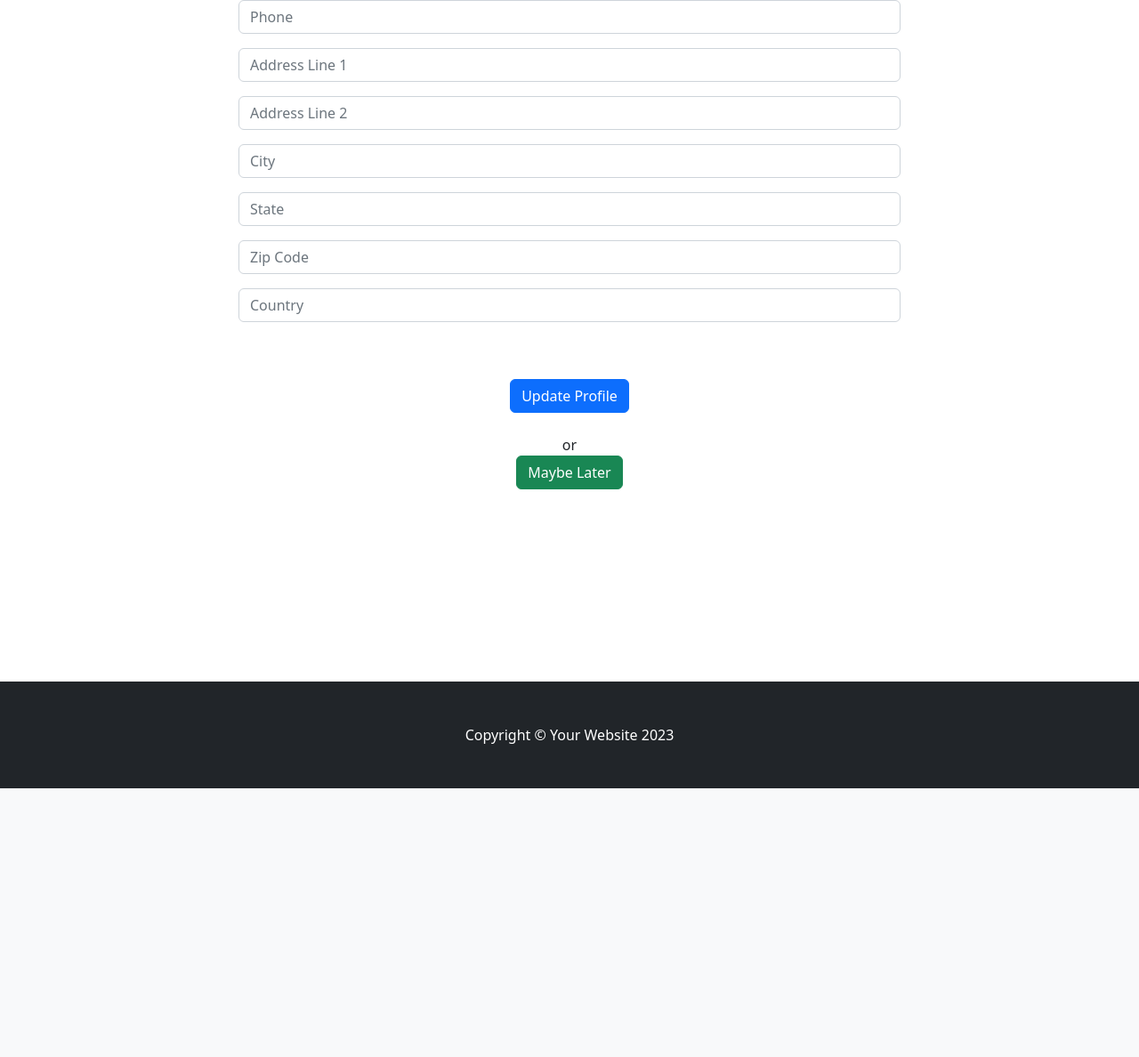
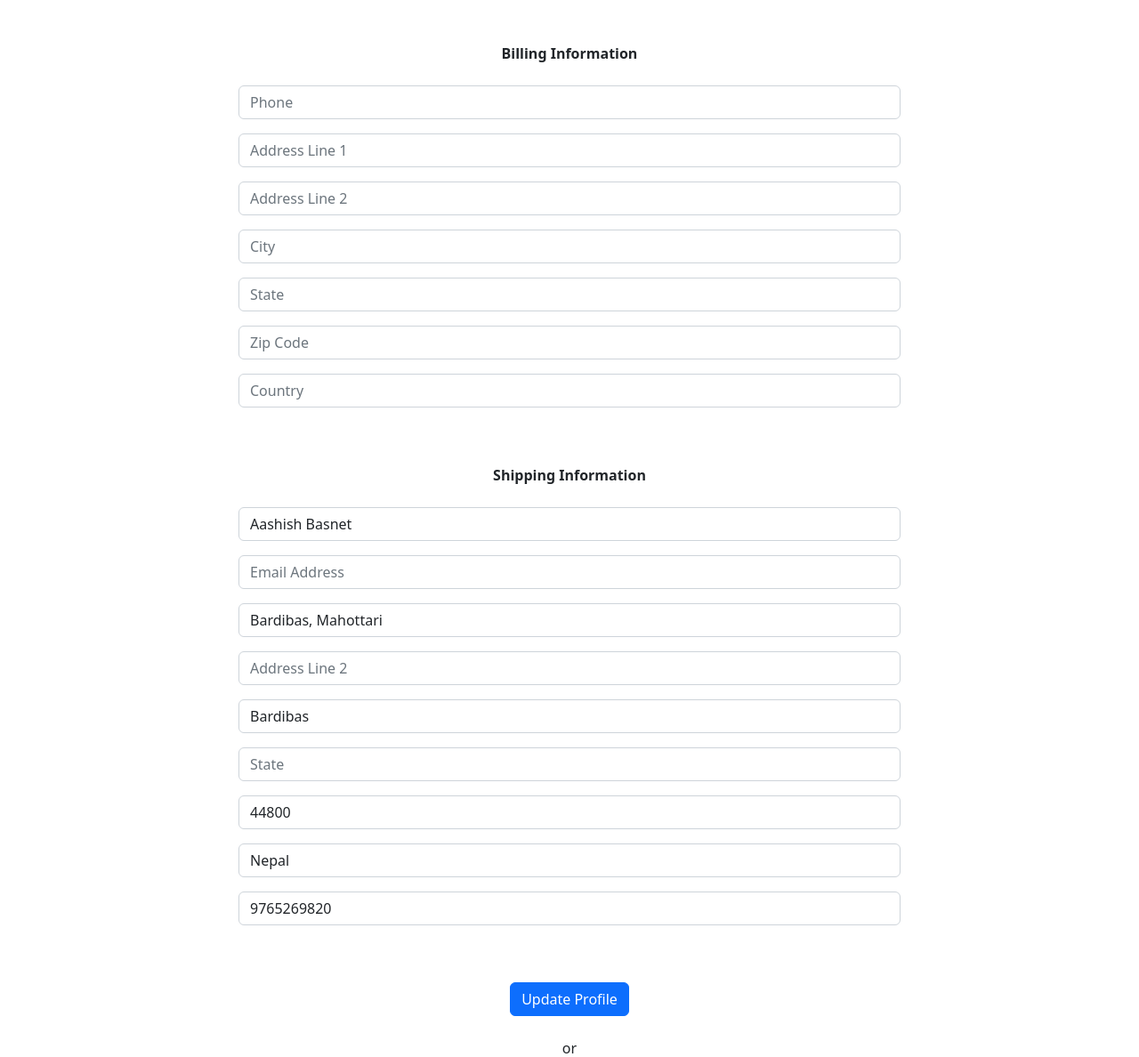
Before and after one commit to AashishBasnet/django_ecommerce, a Django app: page /update-info/ in a window 1280 px wide. Shown: the part 56-1244 px from the top of the page at 89% size. Before the commit the page ends 942 px from the top, so only its background shows below. Run offline with Django 5.2, Linux system fonts and the light colour scheme; a user stored in the database is signed in; data comes from the database, SQL or seed files in the repository; both versions use the stored data as it was after the commit; some libraries are stand-ins or nearby versions.

Commit message:
Added Shipping Info Form

```diff
--- a/Home/templates/Home/update_user_info_template.html
+++ b/Home/templates/Home/update_user_info_template.html
@@ -9,9 +9,16 @@
     <div class="row">
       <center>
         <div class="col-8">
+          <br /><br />
+          <strong>Billing Information</strong>
+          <br /><br />
           <form method="POST" action="{% url 'update-info' %}">
             {% csrf_token %}
             {{ form.as_p }}
+            <br /><br />
+            <strong>Shipping Information</strong>
+            <br /><br />
+            {{ shipping_form.as_p }}
             <br /><br />
             <button type="submit" class="btn btn-primary">Update Profile</button>
           </form>
--- a/Home/views.py
+++ b/Home/views.py
@@ -6,6 +6,8 @@ from django.contrib import messages
 from django.contrib.auth.models import User
 from django.contrib.auth.forms import UserCreationForm
 from .forms import SignUpForm, UpdateUserForm, ChangePasswordForm, UserInfoForm
+from payment.forms import ShippingForm
+from payment.models import ShippingAddress
 from django import forms
 from django.db.models import Q
 from cart.cart import Cart
@@ -159,14 +161,26 @@ def UpdatePasswordView(request):
 
 def UpdateUserInfoView(request):
     if request.user.is_authenticated:
+        # Get current user
         current_user = Profile.objects.get(user__id=request.user.id)
+        # Get current users shipping info
+        shipping_user = ShippingAddress.objects.get(user__id=request.user.id)
+
+        # Get original user form
         form = UserInfoForm(request.POST or None, instance=current_user)
-        if form.is_valid():
+        # get user shipping form
+        shipping_form = ShippingForm(
+            request.POST or None, instance=shipping_user)
+        if form.is_valid() or shipping_form.is_valid():
+            # save original form
             form.save()
+            # save shipping form
+            shipping_form.save()
             messages.success(request, "Your Info has been updated")
             return redirect('home')
         return render(request, "Home/update_user_info_template.html", {
-            'form': form})
+            'form': form,
+            'shipping_form': shipping_form})
 
     else:
         messages.success(request, "You must be logged in to access the page")
--- /dev/null
+++ b/payment/forms.py
@@ -0,0 +1,55 @@
+from django import forms
+from .models import ShippingAddress
+from django.core.exceptions import ValidationError
+from django.core.validators import RegexValidator
+
+
+class ShippingForm(forms.ModelForm):
+    shipping_full_name = forms.CharField(max_length=255, required=True, label="",
+                                         widget=forms.TextInput(
+                                             attrs={'class': 'form-control', 'placeholder': 'Fullname'}))
+    shipping_address1 = forms.CharField(max_length=255, required=True, label="",
+                                        widget=forms.TextInput(
+                                            attrs={'class': 'form-control', 'placeholder': 'Address Line 1'}))
+    shipping_address2 = forms.CharField(max_length=255, required=False, label="",
+                                        widget=forms.TextInput(
+                                            attrs={'class': 'form-control', 'placeholder': 'Address Line 2'}))
+    shipping_city = forms.CharField(max_length=255, required=True, label="",
+                                    widget=forms.TextInput(
+                                        attrs={'class': 'form-control', 'placeholder': 'City'}))
+    shipping_state = forms.CharField(max_length=255, required=False, label="",
+                                     widget=forms.TextInput(
+                                         attrs={'class': 'form-control', 'placeholder': 'State'}))
+    shipping_zipcode = forms.CharField(max_length=255, required=False, label="",
+                                       widget=forms.TextInput(
+                                           attrs={'class': 'form-control', 'placeholder': 'Zip Code'}))
+    shipping_country = forms.CharField(max_length=255, required=True, label="",
+                                       widget=forms.TextInput(
+                                           attrs={'class': 'form-control', 'placeholder': 'Country'}))
+    shipping_email = forms.EmailField(max_length=255, required=False, label="",
+                                      widget=forms.TextInput(
+                                          attrs={'class': 'form-control', 'placeholder': 'Email Address'}))
+    shipping_phone = forms.CharField(max_length=10, required=False, label="",
+                                     widget=forms.TextInput(
+                                         attrs={'class': 'form-control', 'placeholder': 'Phone Number'}), validators=[
+                                         RegexValidator(
+                                             regex=r'^\d{10}$',
+                                             message="Phone number must be exactly 10 digits."
+                                         )])
+
+    def clean(self):
+        cleaned_data = super().clean()
+        email = cleaned_data.get('shipping_email')
+        phone = cleaned_data.get('shipping_phone')
+
+        if not email and not phone:
+            raise ValidationError(
+                "Either email or phone number must be provided.")
+
+        return cleaned_data
+
+    class Meta:
+        model = ShippingAddress
+        fields = ['shipping_full_name', 'shipping_email', 'shipping_address1', 'shipping_address2',
+                  'shipping_city', 'shipping_state', 'shipping_zipcode', 'shipping_country', 'shipping_phone']
+        exclude = ['user',]
```
Also changed, not shown: db.sqlite3.
